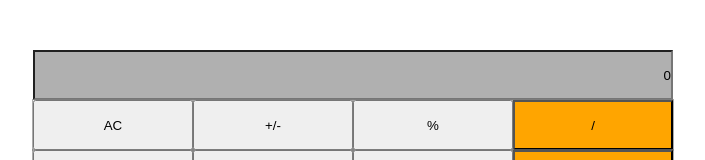
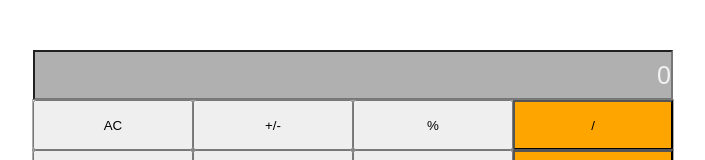
Before and after one commit to SimonGrchevski/OneCalcToComputeThemAll, a React (Create React App) app: page / in a window 1280 px wide. Shown: the top 160 px of the page, without its empty margins (287-992 px from the left). Built offline with nearby package versions, Linux system fonts and the light colour scheme.

Commit message:
Fix the color of the input

```diff
--- a/src/index.css
+++ b/src/index.css
@@ -21,6 +21,8 @@ input[type=button] {
 
 input[type=text] {
   direction: rtl;
+  color: #f2f2f2;
+  font-size: 25px;
 }
 
 li {
```
